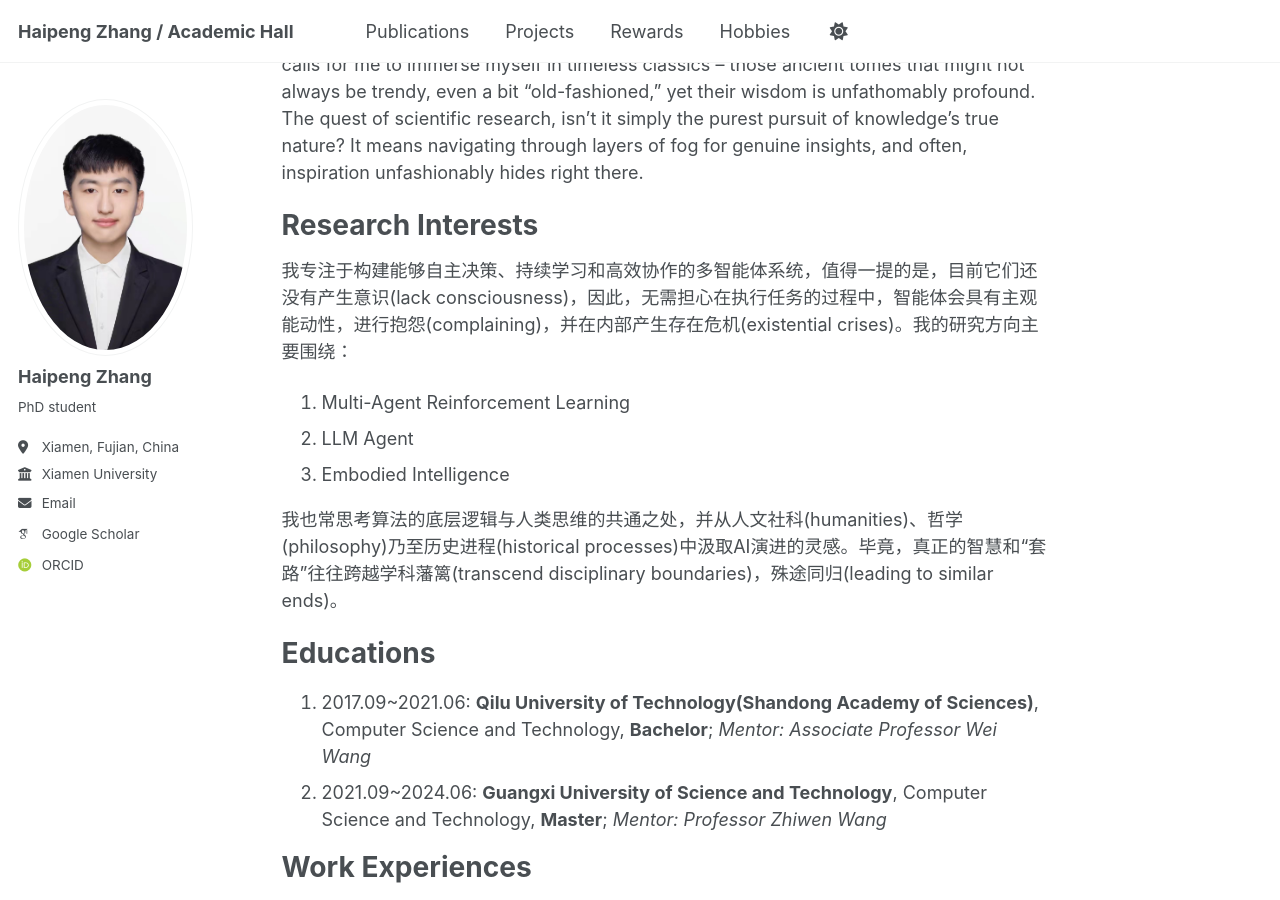
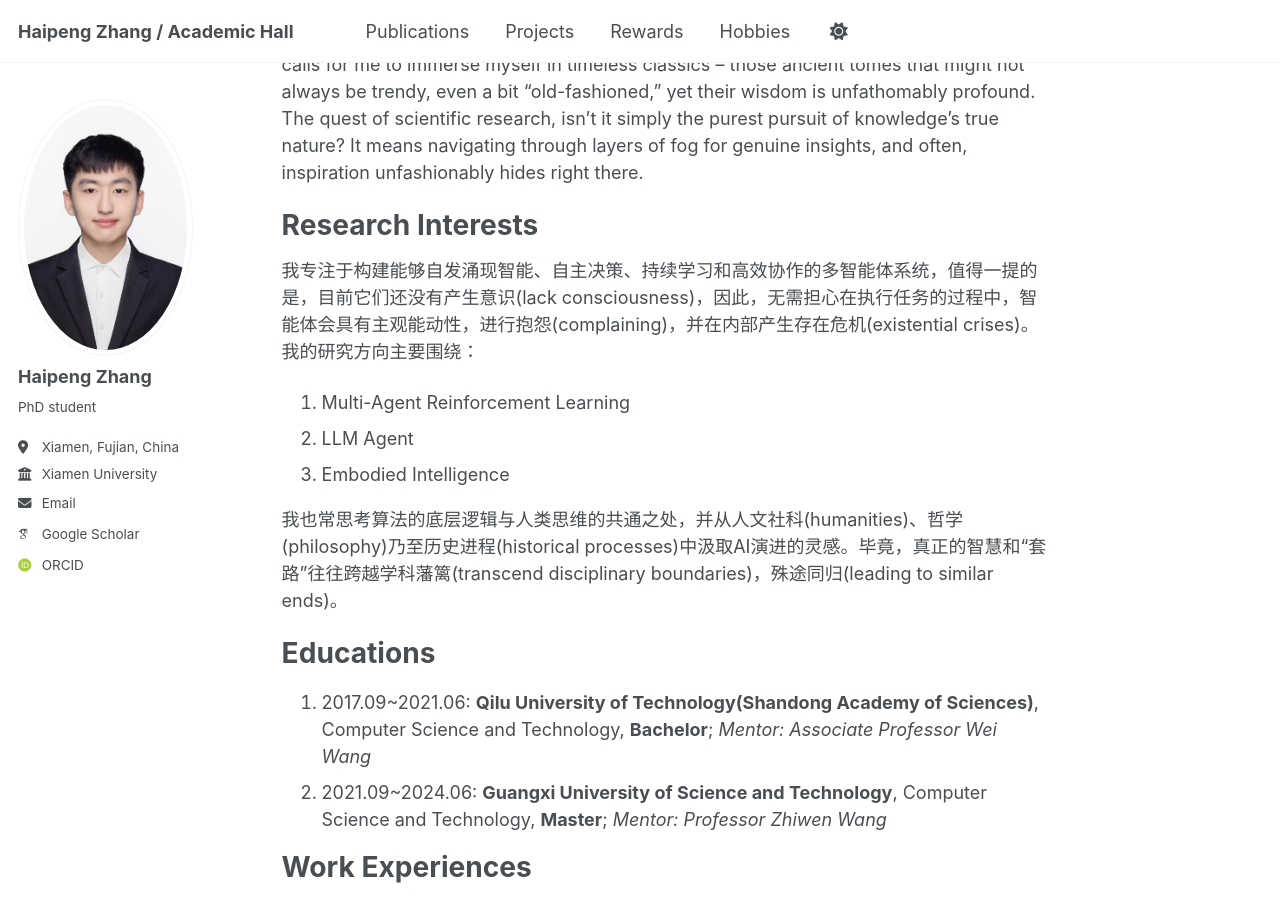
Before and after one commit to Harry-first/haipengzhang, a Jekyll site: the page built from _pages/about.md, in a window 1280 px wide and 900 px high, scrolled down 506 px. Built offline with Jekyll 4.4.1, drawn with Linux system fonts in a browser that asks for light colours; some web fonts are replaced.

Commit message:
Update about.md

```diff
--- a/_pages/about.md
+++ b/_pages/about.md
@@ -15,7 +15,7 @@
 
 Research Interests
 ======
-我专注于构建能够自主决策、持续学习和高效协作的多智能体系统，值得一提的是，目前它们还没有产生意识(lack consciousness)，因此，无需担心在执行任务的过程中，智能体会具有主观能动性，进行抱怨(complaining)，并在内部产生存在危机(existential crises)。我的研究方向主要围绕：
+我专注于构建能够自发涌现智能、自主决策、持续学习和高效协作的多智能体系统，值得一提的是，目前它们还没有产生意识(lack consciousness)，因此，无需担心在执行任务的过程中，智能体会具有主观能动性，进行抱怨(complaining)，并在内部产生存在危机(existential crises)。我的研究方向主要围绕：
 
 1. Multi-Agent Reinforcement Learning
 2. LLM Agent
```
